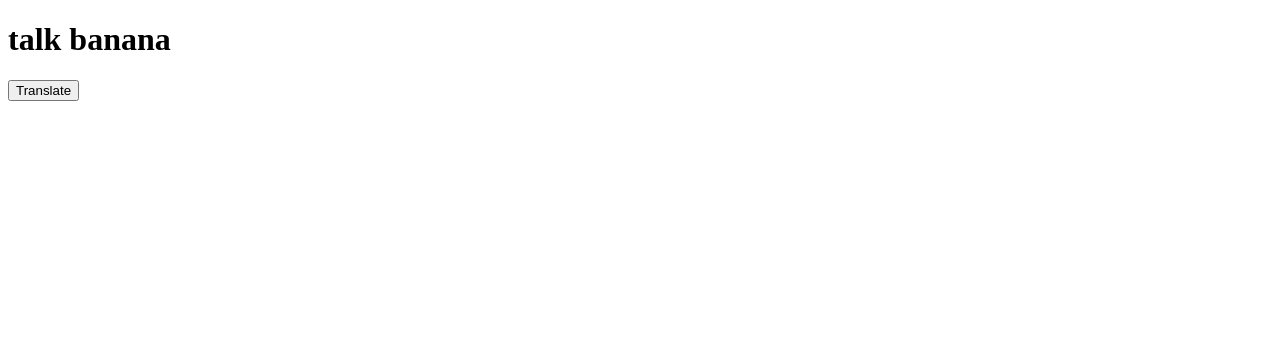
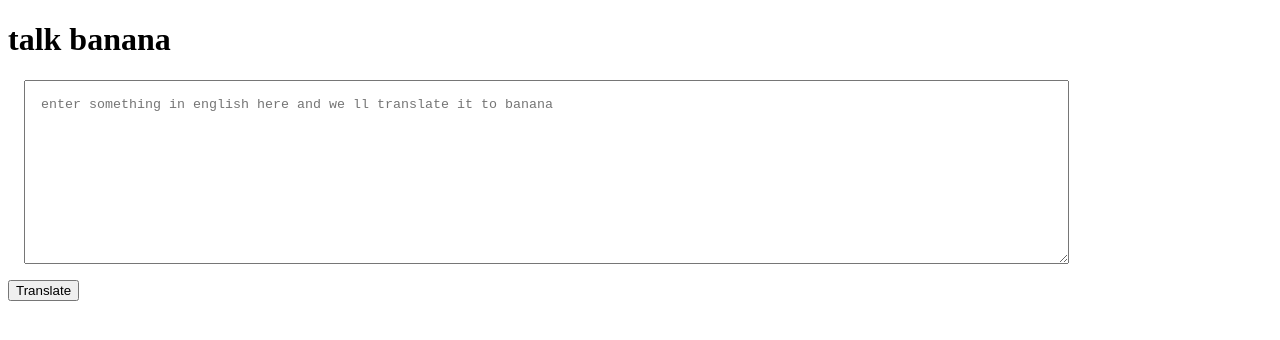
Before and after one commit to chandana105/javascript-talk-banana, a plain HTML site: page index.html in a window 1280 px wide. Drawn offline with Linux system fonts and the light colour scheme.

Commit message:
taking the input and console

```diff
--- a/app.js
+++ b/app.js
@@ -1,20 +1,15 @@
-// to get btn reference in javascript
 var btnTranslate = document.querySelector('#btn-translate')
+var txtInput = document.querySelector('#txt-input')
 
 console.log(btnTranslate);
+console.log(txtInput);
 
-// storing btnrefrece as globalvariable
-// temp1.style.backgroundColor = 'red'
-// doing things using javascript on ur html: domScripting
 
 
 function clickHandler() {
   console.log('clicked');
+  console.log('input is ' + txtInput.value);
 }
 
 // tolisten to event
 btnTranslate.addEventListener('click', clickHandler)
-
-
-// google
-// document.body.style.backgroundColor = 'blue'
--- a/index.html
+++ b/index.html
@@ -4,16 +4,20 @@
   <meta charset="UTF-8">
   <meta name="viewport" content="width=device-width, initial-scale=1.0">
   <title>banana speak</title>
-  <!-- 1 way -->
-  <!-- <script>
-    console.log('internal script running')
-  </script> -->
-  <!-- file is being read it goes from top to bottom, dont wanted scriptto bereadfirst, it shouldloadonce the body has finshed loading  -->
+  <style>
+    textarea{
+      width: 80%;
+      height:20%;
+      display: block;
+      padding: 1rem;
+      margin:1rem;
+    }
+  </style>
 
 </head>
 <body>
   <h1>talk banana</h1>
-
+  <textarea id="txt-input" placeholder="enter something in english here and we ll translate it to banana" cols="60" rows="10"></textarea>
   <button id="btn-translate">Translate</button>
 
   <script src="app.js" type="text/javascript"></script>
```
